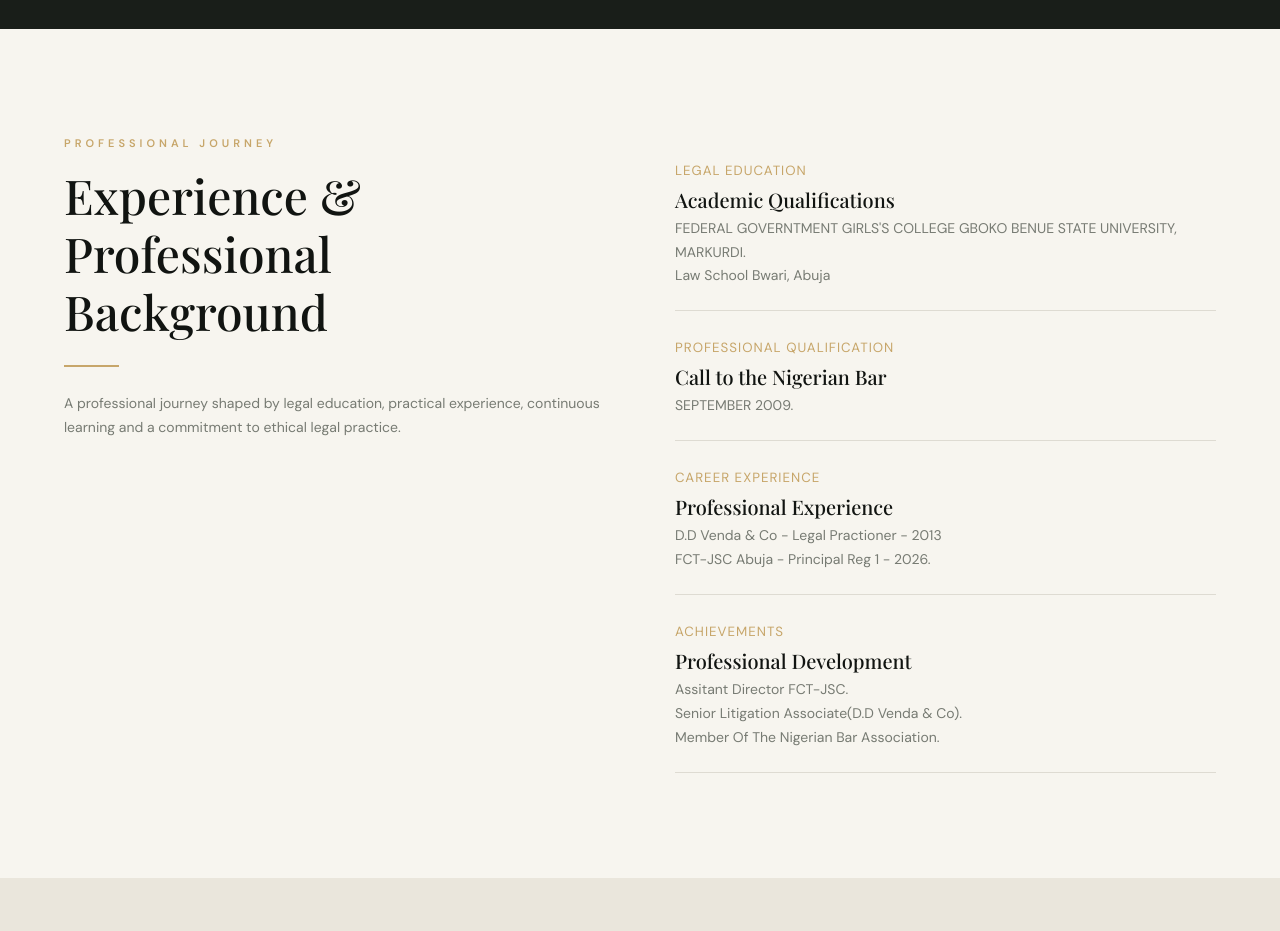
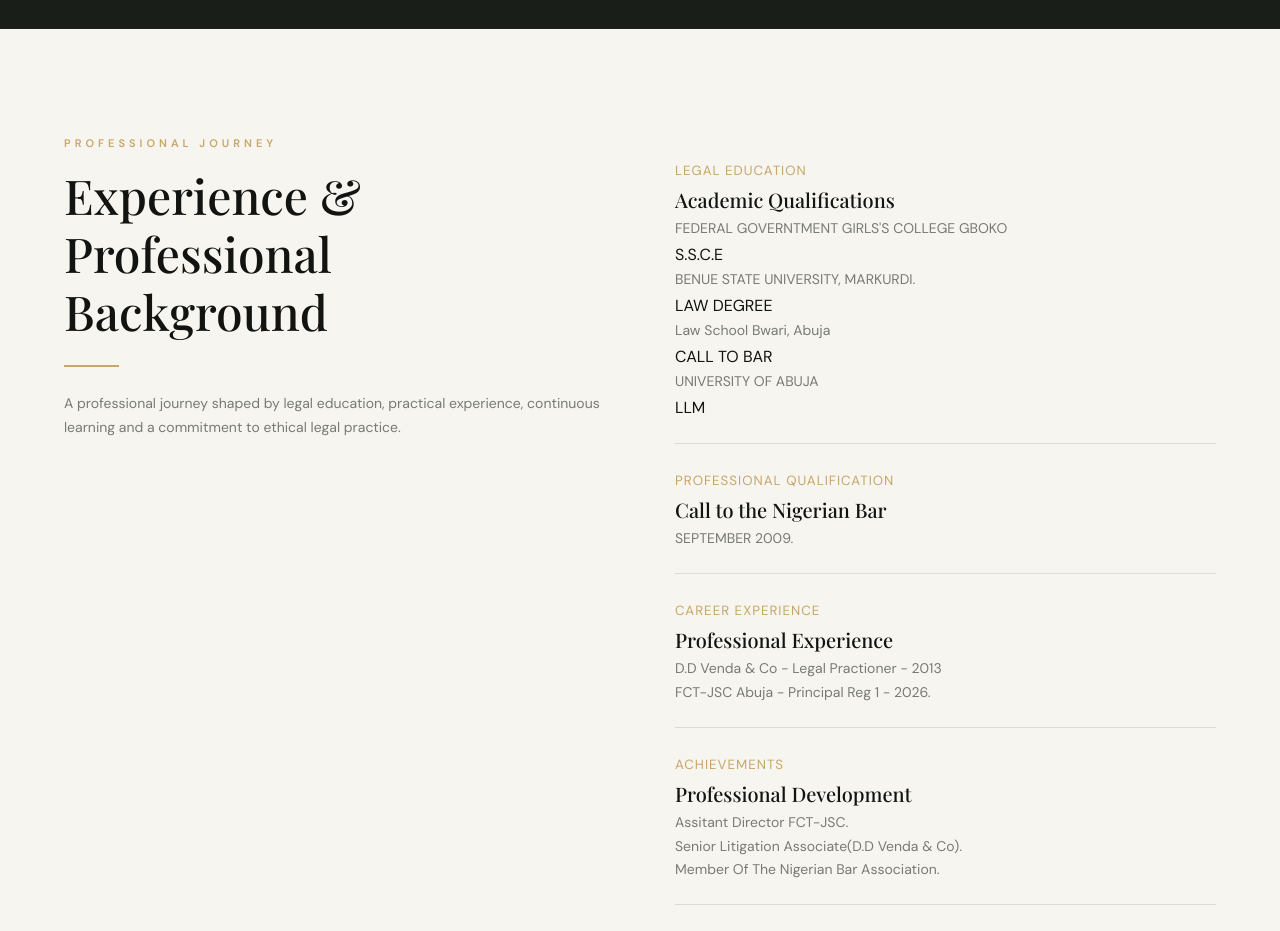
Before and after one commit to Jafydon/evelyn-portforlio, a plain HTML site: page index.html in a window 1280 px wide. Shown: the part 2560-3491 px from the top of the page. Drawn offline with nearby package versions, Linux system fonts and the light colour scheme.

Commit message:
updated qualification and website name

```diff
--- a/index.html
+++ b/index.html
@@ -614,10 +614,14 @@ footer span { color: var(--gold); }
       <div class="experience-item">
         <small>LEGAL EDUCATION</small>
         <h3>Academic Qualifications</h3>
-        <p>FEDERAL GOVERNTMENT GIRLS'S COLLEGE GBOKO
-
-            BENUE STATE UNIVERSITY, MARKURDI.</p>
-            <p>Law School Bwari, Abuja</p>
+        <p>FEDERAL GOVERNTMENT GIRLS'S COLLEGE GBOKO</p>
+               S.S.C.E
+          <P> BENUE STATE UNIVERSITY, MARKURDI.</p>
+                 LAW DEGREE
+          <p>Law School Bwari, Abuja</p>
+                 CALL TO BAR
+          <P>UNIVERSITY OF ABUJA</P>
+                 LLM
       </div>
 
       <div class="experience-item">
```
